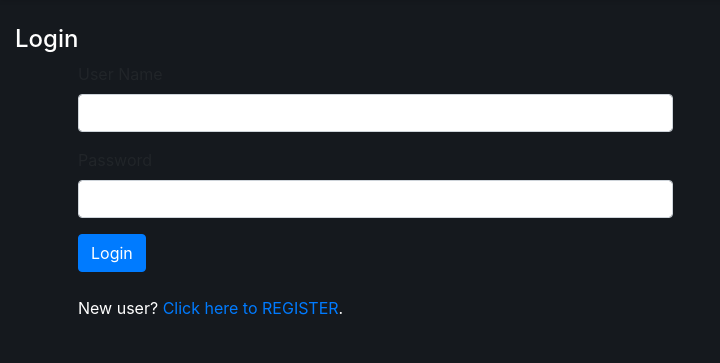
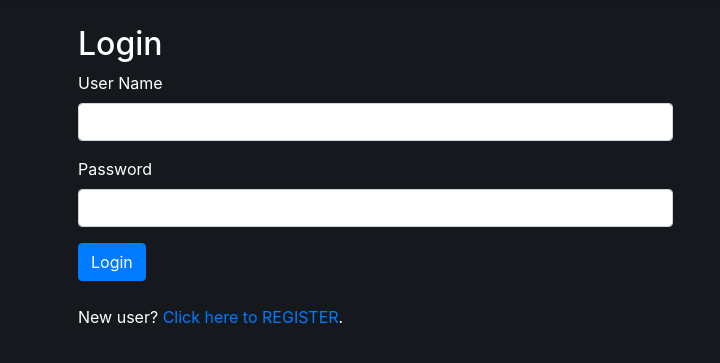
Before and after one commit to bennjmann/IFB207-Website, a Flask app: page /login in a window 1280 px wide. Shown: the part 71-434 px from the top of the page, without its empty margins (0-720 px from the left). Run offline with Flask 3, Linux system fonts and the light colour scheme; some libraries are stand-ins or nearby versions.

Commit message:
fix styling for login and register

```diff
--- a/website/templates/user.html
+++ b/website/templates/user.html
@@ -3,8 +3,8 @@
 
 
 {% block head %}
-    <link rel="stylesheet" type="text/css" href="../static/style/global.css" />
-    <link rel="icon" href="../static/img/icon.png" />
+<link rel="stylesheet" type="text/css" href="../static/style/global.css" />
+<link rel="icon" href="../static/img/icon.png" />
 {% endblock %}
 
 
@@ -16,10 +16,6 @@
 <br>
 
 <div class="container-fluid">
-  <div class="page-header">
-    <h4 style="color:white;">{{heading}}</h4>
-  </div>
-
   <!-- flashes any messages to the user -->
   {% with messages = get_flashed_messages() %}
   {% if messages %} <!-- check if there are any messages -->
@@ -37,14 +33,15 @@
   {% endwith %}
 
   <!-- Form rendering is simple and easy if using bootstrap -->
-  <div class="col-md-6 ml-5">
+  <div class="col-md-6 ml-5 text-white">
+    <h2>{{heading}}</h2>
     {{wtf.render_form(form)}}
   </div>
   <br>
   <!-- When you have login form, then do show the user a link to register -->
   {% if heading|lower =='login' %}
-  <div class="col-md-4 mb-5 ml-5">
-    <p style="color:white;">New user? <a href="{{ url_for('auth.register') }}">Click here to REGISTER</a>.</p>
+  <div class="col-md-4 mb-5 ml-5 text-white">
+    <p>New user? <a href="{{ url_for('auth.register') }}">Click here to REGISTER</a>.</p>
   </div>
   {% endif %}
 </div>
```
